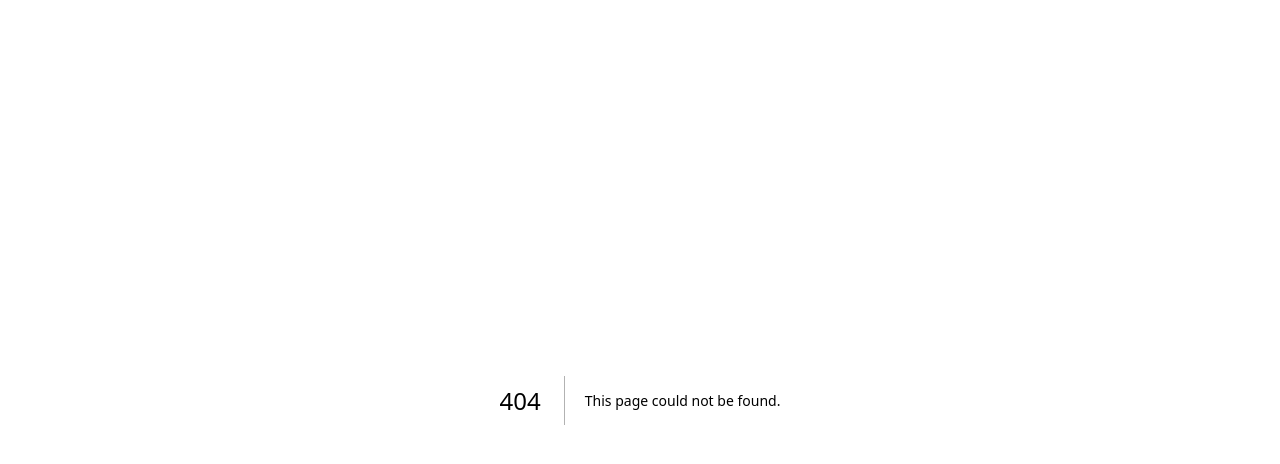
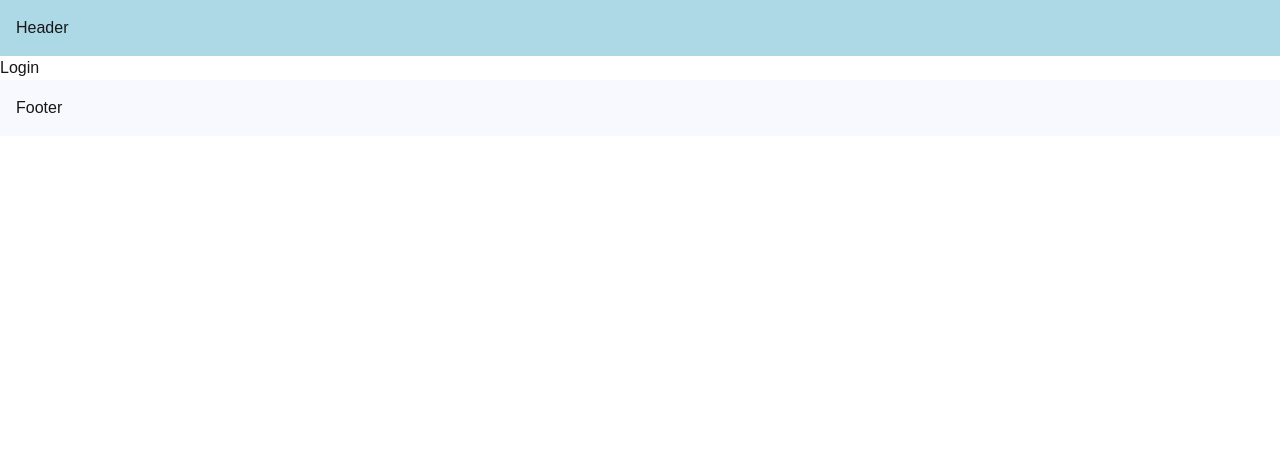
Before and after one commit to teja-afk/nextjs-practise, a Next.js app: page /login in a window 1280 px wide. Before the commit this address had no page. Shown: the top 464 px of the page. Built offline with nearby package versions, Linux system fonts and the light colour scheme.

Commit message:
add: layouts

```diff
--- /dev/null
+++ b/app/(auth)/login/page.tsx
@@ -0,0 +1,3 @@
+export default function Login() {
+  return <h1>Login</h1>;
+}
--- a/app/layout.tsx
+++ b/app/layout.tsx
@@ -23,7 +23,25 @@
       lang="en"
       className={`${geistSans.variable} ${geistMono.variable} h-full antialiased`}
     >
-      <body className="min-h-full flex flex-col">{children}</body>
+      <body>
+        <header
+          style={{
+            backgroundColor: "lightblue",
+            padding: "1rem",
+          }}
+        >
+          <p>Header</p>
+        </header>
+        {children}
+        <footer
+          style={{
+            backgroundColor: "ghostwhite",
+            padding: "1rem",
+          }}
+        >
+          <p>Footer</p>
+        </footer>
+        </body>
     </html>
   );
 }
```
